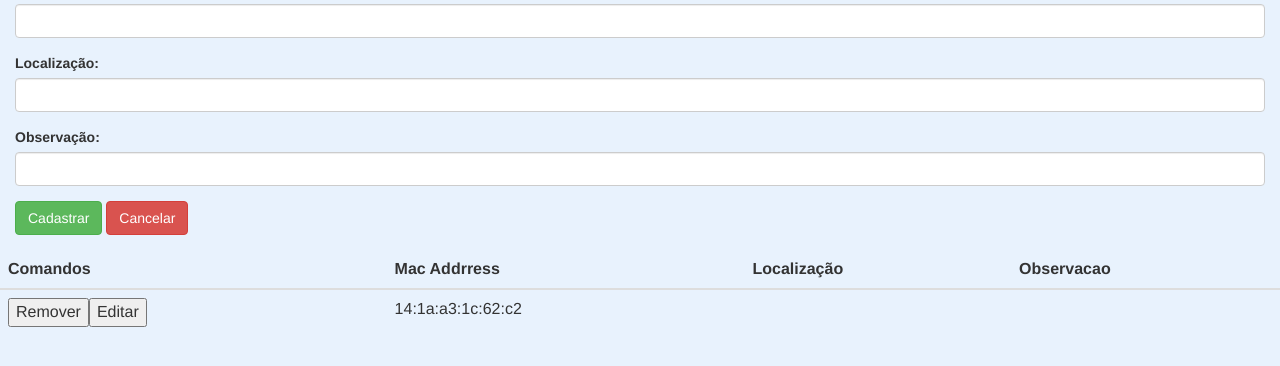
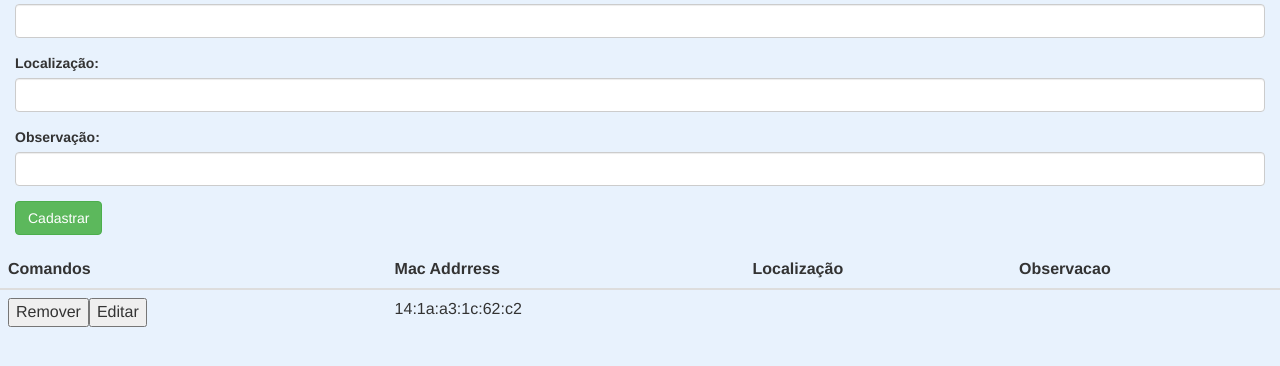
Before and after one commit to GustavoSabel/furb-monitoramento, a PHP site: page /CadastroManual.php in a window 1280 px wide. Shown: the part 191-557 px from the top of the page. Run offline with PHP 8.4, Linux system fonts and the light colour scheme; data comes from the database, SQL or seed files in the repository.

Commit message:
Removido o botão Cancelar momentaneamente

```diff
--- a/furb.monitoramento/View/CadastroManual.php
+++ b/furb.monitoramento/View/CadastroManual.php
@@ -18,7 +18,7 @@
 
 	<div class="form-group col-sm-12">
 		<button type="submit" id="btnCadastrar" class="btn btn-success">Cadastrar</button>
-		<button id="btnCancelar" onClick="limpar()" class="btn btn-danger">Cancelar</button>
+		<!-- <button id="btnCancelar" onClick="limpar()" class="btn btn-danger">Cancelar</button> -->
 	</div>
 </form>
 
```
